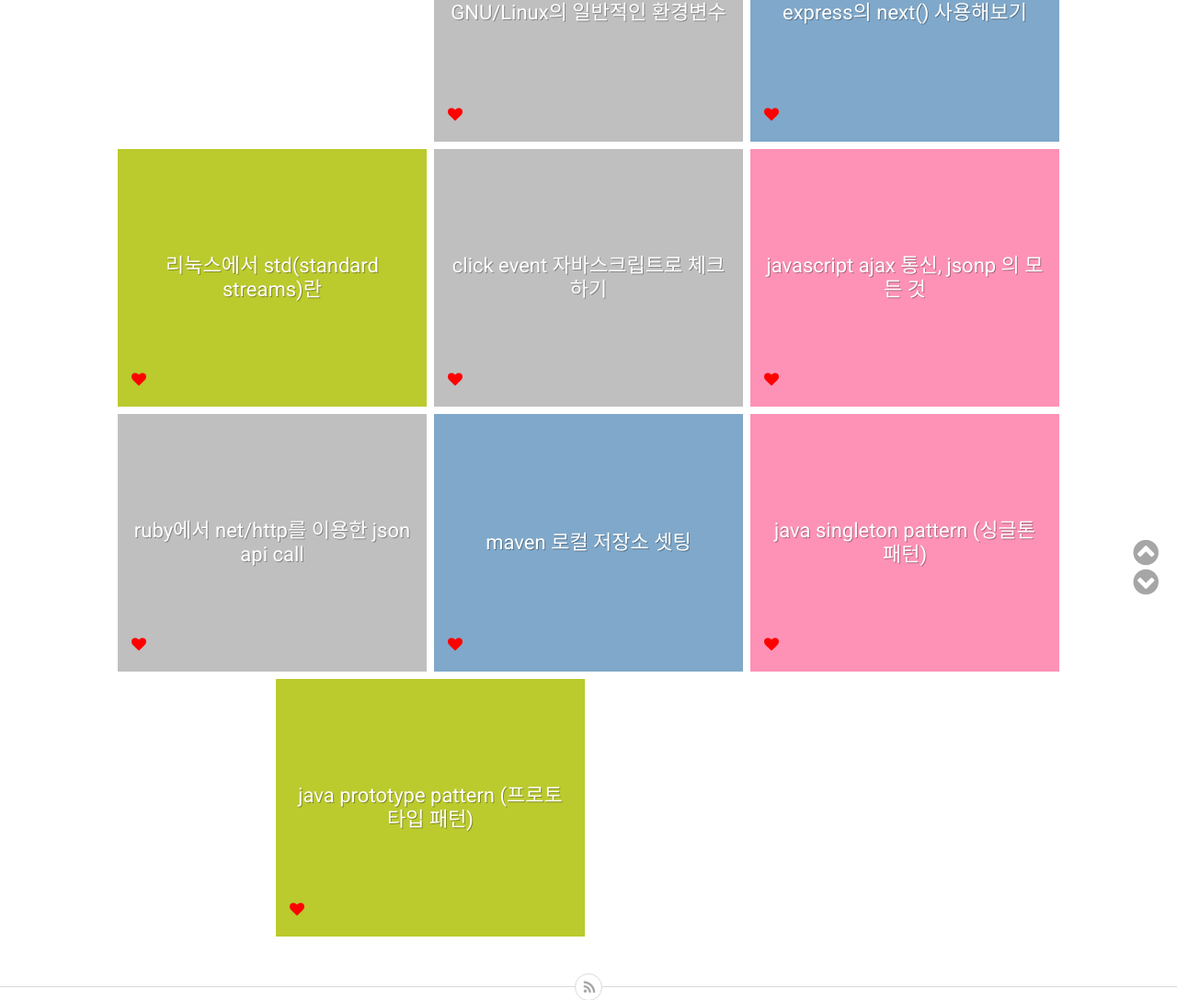
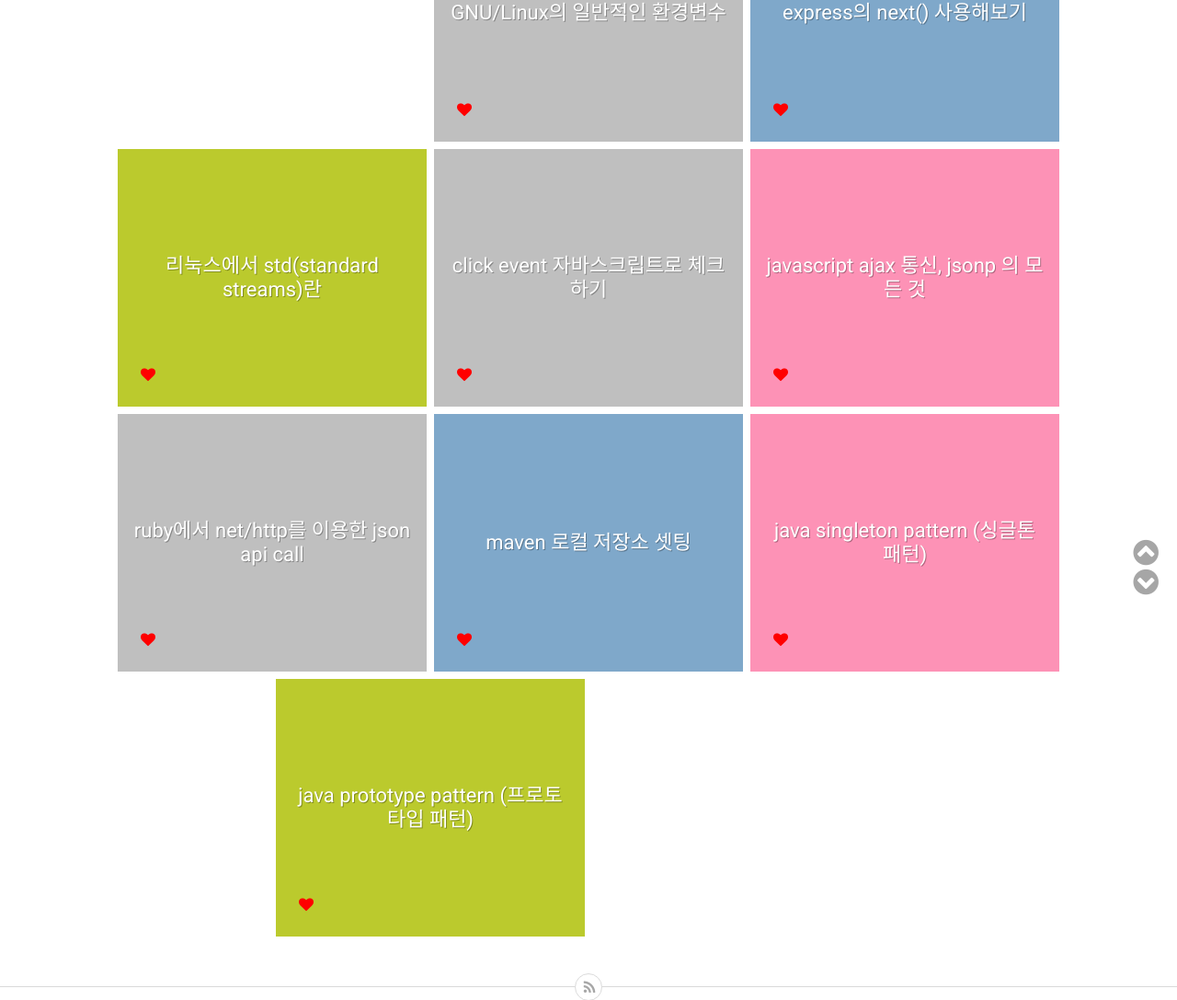
Before and after one commit to seotory/seotory.github.io, a Jekyll site: the page built from index.html, in a window 1280 px wide. Shown: the part 231-1318 px from the top of the page at 92% size. Built offline with Jekyll 4.4.1, drawn with Linux system fonts in a browser that asks for light colours; nearby versions of some CDN libraries; the list of posts is cut into pages by our own code; comment, search, counter and statistics services are not loaded.

Commit message:
edit css

```diff
--- a/_includes/head.html
+++ b/_includes/head.html
@@ -16,12 +16,11 @@
 
   <!-- font -->
   <!--
+  <link rel="stylesheet" href="//fonts.googleapis.com/earlyaccess/notosanskr.css">
+  -->
   <link rel="stylesheet" href="//fonts.googleapis.com/earlyaccess/nanumgothic.css">
-  -->
   <link rel="stylesheet" href="//fonts.googleapis.com/css?family=Roboto:400,700">
   <link rel="stylesheet" href="//fonts.googleapis.com/css?family=Open Sans:400,700">
-
-  <link rel="stylesheet" href="//fonts.googleapis.com/earlyaccess/notosanskr.css">
 
   <!-- fontawesome -->
   <link rel="stylesheet" href="//maxcdn.bootstrapcdn.com/font-awesome/4.5.0/css/font-awesome.min.css">
--- a/_sass/_layout.scss
+++ b/_sass/_layout.scss
@@ -176,13 +176,14 @@ article {
       position: absolute;
       left: 0px;
       bottom: 0px;
-      padding: 15px;
+      padding: 20px 25px;
       text-align: left;
     }
     &-contents {
-      height: 222px;
+      height: 212px;
       overflow: hidden;
-      font-weight: 300;
+      line-height: 166%;
+      font-weight: 100;
       &--hide {
         display: none;
       }
--- a/css/main.scss
+++ b/css/main.scss
@@ -5,7 +5,7 @@
 
 // Our variables
 // base-font-family: 'Nanum Gothic', Helvetica, Arial, sans-serif;
-$base-font-family:   Roboto, 'Noto Sans KR', sans-serif;
+$base-font-family:   Roboto, 'Nanum Gothic', sans-serif;  //'Noto Sans KR'
 $footer-font-family: "Lora","Helvetica Neue",Helvetica,Arial,sans-serif;
 $base-font-weight:   400;
 $base-font-size:     16px;
```
